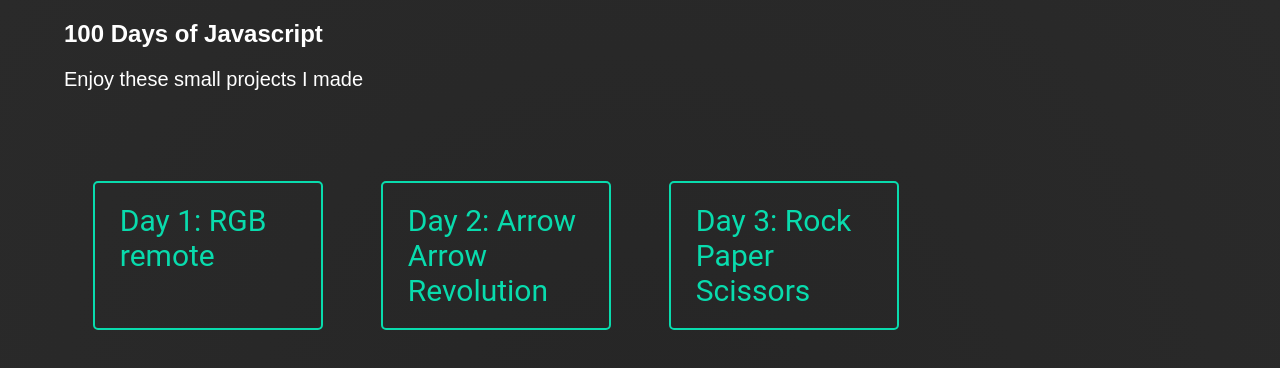
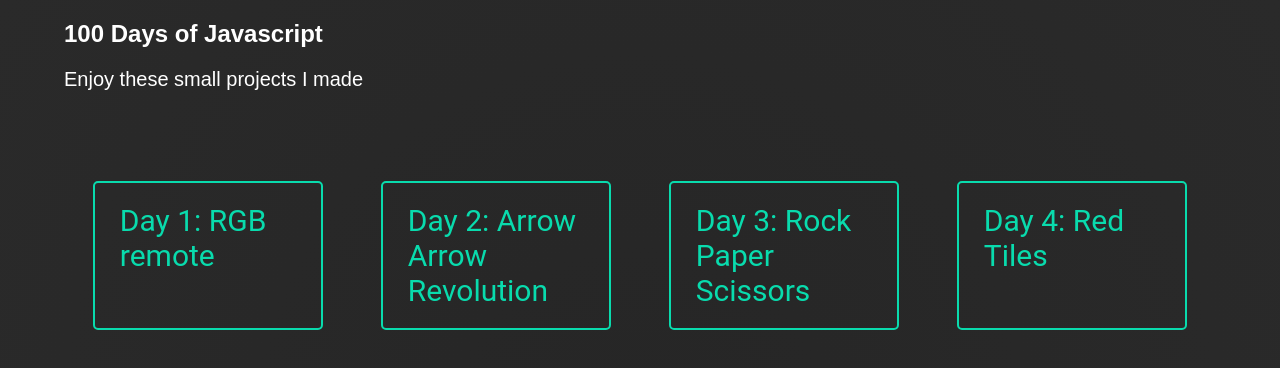
Before and after one commit to MiguelLamm/100JSdays, a plain HTML site: page index.html in a window 1280 px wide. Drawn offline with Linux system fonts and the light colour scheme.

Commit message:
added link Day4

```diff
--- a/index.html
+++ b/index.html
@@ -16,6 +16,7 @@
     <a href="RGB/index.html">Day 1: RGB remote</a>
     <a href="AAR/index.html">Day 2: Arrow Arrow Revolution</a>
     <a href="RPS/index.html">Day 3: Rock Paper Scissors</a>
+    <a href="RTG/index.html">Day 4: Red Tiles</a>
 </div>
 </article>
 </body>
```
